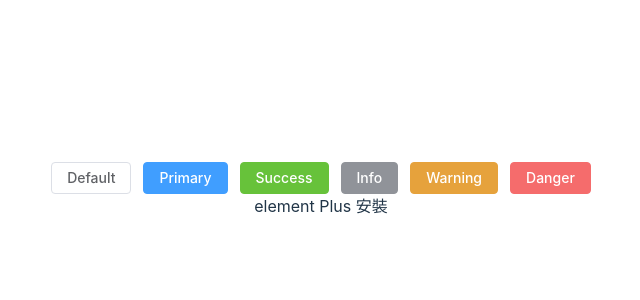
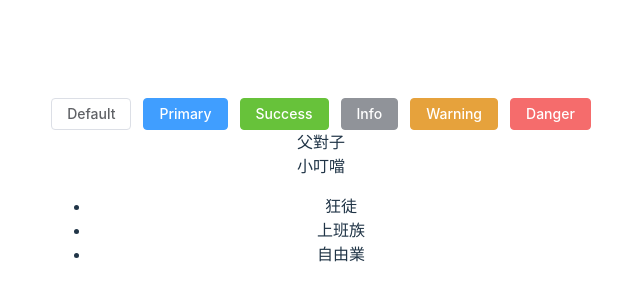
Before and after one commit to larahuang/vite_vue_project, a Vue app: page /#/ in a window 1280 px wide. Shown: the part 210-510 px from the top of the page, without its empty margins (319-959 px from the left). Built offline with nearby package versions, Linux system fonts and the light colour scheme; no server answers.

Commit message:
語法糖父對子傳遞

```diff
--- a/components.d.ts
+++ b/components.d.ts
@@ -9,6 +9,7 @@
 
 declare module '@vue/runtime-core' {
   export interface GlobalComponents {
+    Child: typeof import('./src/components/Child.vue')['default']
     ElButton: typeof import('element-plus/es')['ElButton']
     ElRow: typeof import('element-plus/es')['ElRow']
     HelloWorld: typeof import('./src/components/HelloWorld.vue')['default']
--- /dev/null
+++ b/src/components/Child.vue
@@ -0,0 +1,26 @@
+<template>
+   <div>
+        <span>{{ props.name }}</span>
+        <ul>
+            <li v-for="(item, id) in list" :key="id">
+                {{ item.name }}
+            </li>
+        </ul>
+   </div>
+</template>
+
+<script setup lang="ts">
+import { defineProps } from 'vue'
+// 宣告props
+const props = defineProps({
+    name: {
+        type: String,
+        default: '11'
+    },
+    list: {
+        type: Array,
+        default: '11'
+    }
+
+})
+</script>
--- a/src/views/index.vue
+++ b/src/views/index.vue
@@ -1,5 +1,17 @@
 <template>
     <div>
-        <div>element Plus 安裝</div>
+        <div>父對子</div>
+         <child :name="name" :list="lists"/>
     </div>
 </template>
+
+<script setup lang="ts">
+import { ref } from 'vue'
+import Child from '../components/Child.vue'
+const name = ref('小叮噹')
+const lists = ref([
+    {id:110,name:'狂徒'},
+    { id: 111, name: '上班族' },
+    {id:112,name:'自由業'}
+])
+</script>
```
